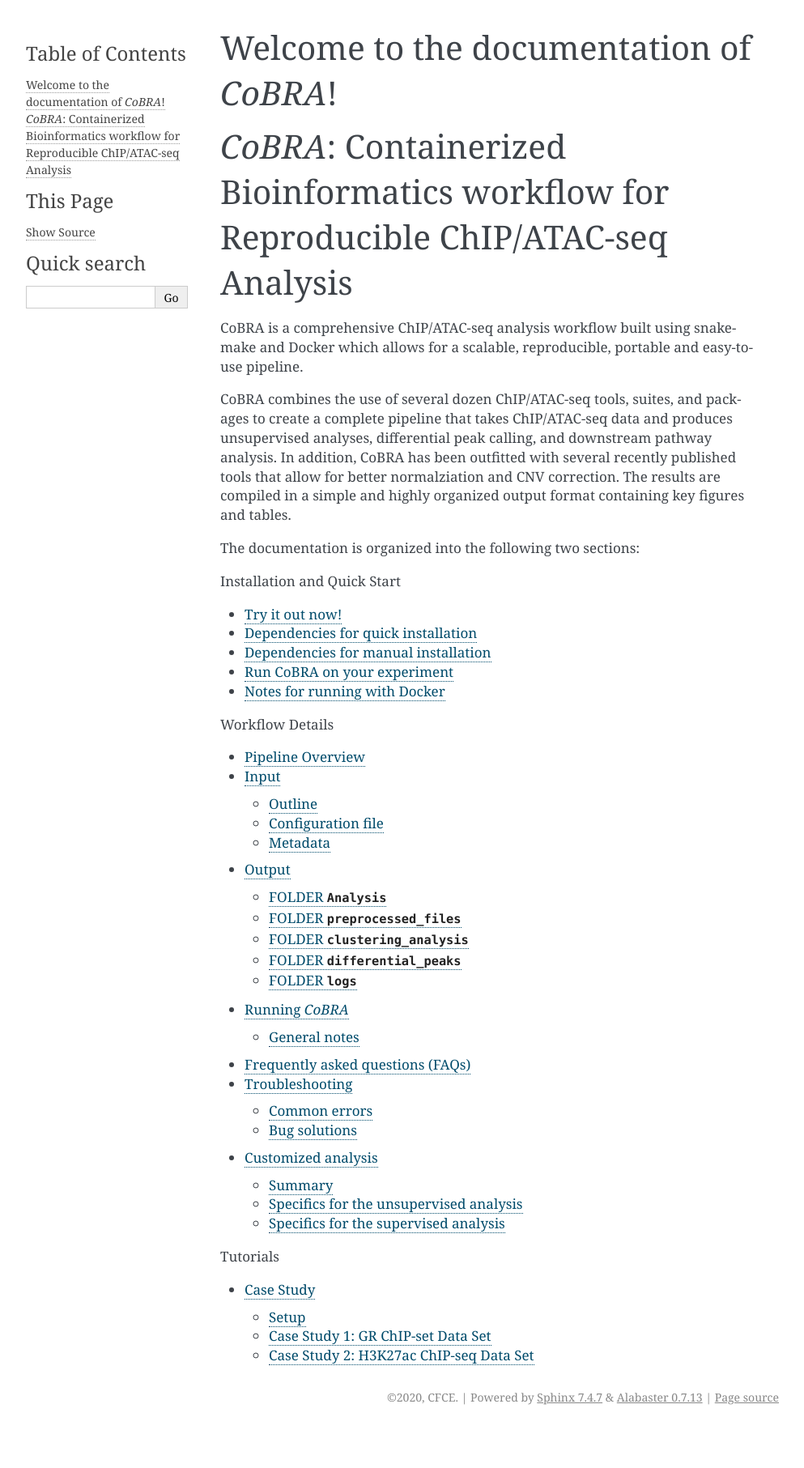
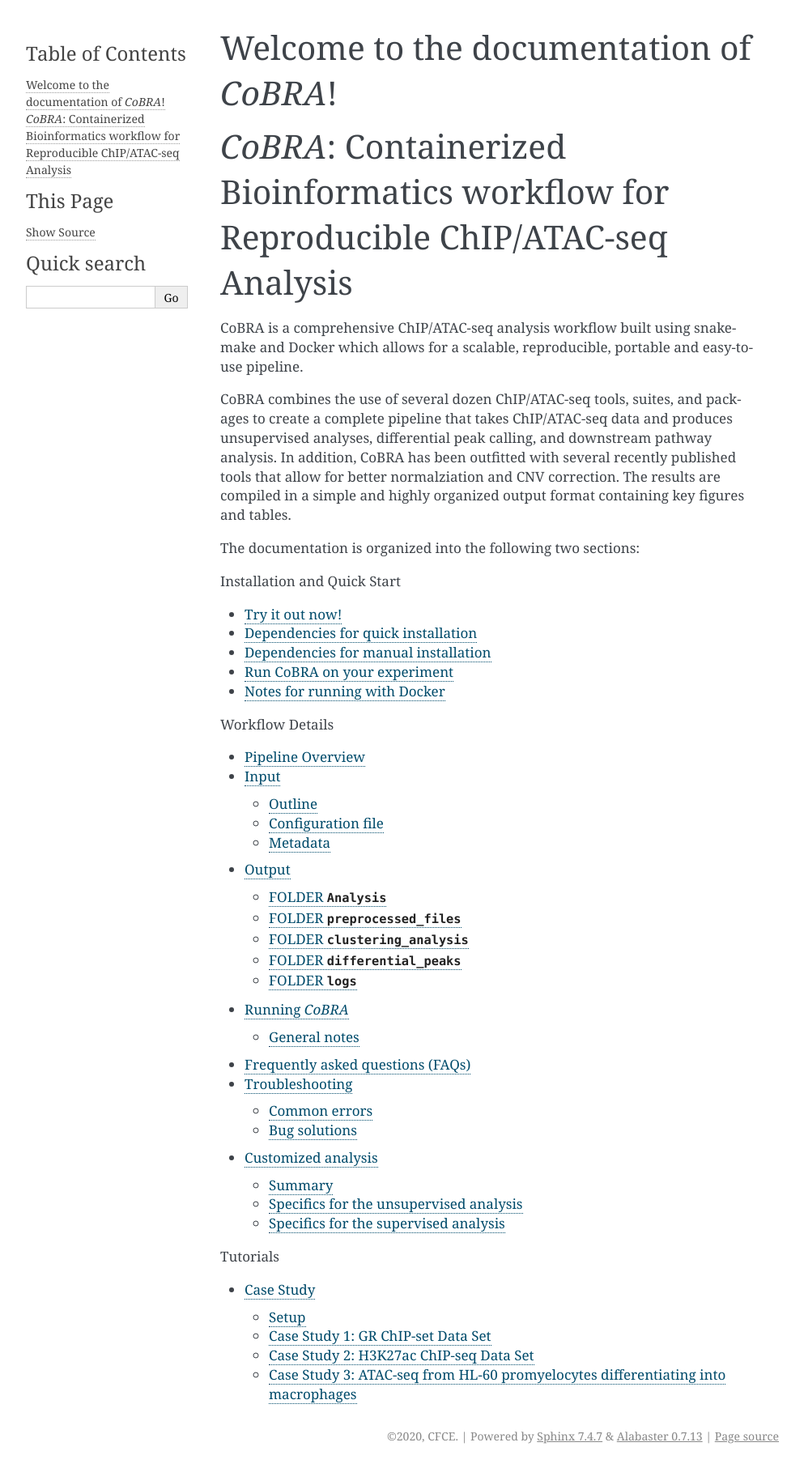
Before and after one commit to qiuxintao101/cobra, a Sphinx documentation site: the page built from docs/index.rst, in a window 1280 px wide. Shown: the whole page at 81% size, without its empty margins (148-1141 px from the left). Built offline with Sphinx 7.4.7, drawn with Linux system fonts in a browser that asks for light colours; before the commit the page ends 1765 px from its top, so only the background shows below that; some of the changed lines change nothing that is shown.

Commit message:
Update tutorials.rst

```diff
--- a/docs/tutorials.rst
+++ b/docs/tutorials.rst
@@ -233,50 +233,30 @@
 
   While the CoBRA pipeline is designed to be fast and efficient, easily-excuetable with just a few lines of commands, it is possible to produce the analysis in a step-wise fashion by running specific parts of the pipeline.
 
-1. **Unsupervised Analysis - PCA Plot**:
+1. **Unsupervised Analysis - PCA Plot, Sample-Sample Correlation Plot, Sample-Feature Heatmap, etc.**:
 
     .. code-block:: Bash
 
        snakemake pca_plot -f
+       snakemake heatmapSS_plot -f
+       snakemake heatmapSF_plot -f
 
-  This command produces the ``pca_plot_100_percent.pdf`` file located in the ``analysis_result/clustering_analysis/rpkm.1_num_sample.0_scale.q_fliter.cov.100/plots`` folder. The first page of the file is a color-coded Principal component analysis (PCA) plot that depicts how samples are separated in the first two principal components (those with the largest variance). The second page includes a scree plot indicating the percentage of variance captured by each principal component
+  Like illustrated in Case Study 1, this command produces the pca plot and the heatmaps located in the ``analysis_result/clustering_analysis/rpkm.1_num_sample.0_scale.q_fliter.cov.100/plots`` folder.
 
 .. figure:: ./tutorial_figures/case2/pca.png
       :scale: 30 %
       :alt: tutorial 2 pca plot
       :align: center
 
-  As illustrated in the PCA plot, PC1 separates the samples with different treatment concentration of dexamethasone, while PC2 further    separates the sample replicates.
-
 .. figure:: ./tutorial_figures/case2/pca_scree.png
       :scale: 30 %
       :alt: tutorial 2 pca scree
       :align: center
 
-      As illustrated in the scree plot, PC1 captures over 40% of the variance explained, and PC2 captures about 19%.
-
-2. **Unsupervised Analysis - Sample-Sample Correlation Plot**:
-
-    .. code-block:: Bash
-
-       snakemake heatmapSS_plot -f
-
-  This command produces the ``heatmapSS_plot_100_percent.pdf`` file located in the ``analysis_result/clustering_analysis/rpkm.1_num_sample.0_scale.q_fliter.cov.100/plots`` folder. It provides information on the clustering result based on the Pearson correlation coefficient, and illustrates the similarity between all samples in a pairwise fashion.
-
 .. figure:: ./tutorial_figures/case2/heatmapSS.png
       :scale: 30 %
       :alt: tutorial 2 ss heatmap
       :align: center
-
-  As illustrated in the SS correlation plot, samples replicates cluster tightly together (r > 0.6). And samples treated with 0.5nM of dexamethasone exhibited to be dissimilar to samples treated with 5nM or 50nM dexamethasone.
-
-3. **Unsupervised Analysis - Sample-Feature Heatmap**:
-
-    .. code-block:: Bash
-
-       snakemake heatmapSF_plot -f
-
-  This command produces the ``heatmapSF_plot_100_percent.pdf`` file located in the ``analysis_result/clustering_analysis/rpkm.1_num_sample.0_scale.q_fliter.cov.100/plots`` folder. It illustrates clustering of samples based on correlation on the horizontal axis and clustering of peaks on the vertical axis.
 
 .. figure:: ./tutorial_figures/case2/heatmapSF.png
       :scale: 30 %
@@ -284,18 +264,18 @@
       :align: center
 
 
-4. **Supervised Analysis - Limma/DeSeq2 Differential Peak Analysis**:
+2. **Supervised Analysis - Limma/DeSeq2 Differential Peak Analysis**:
 
     .. code-block:: Bash
 
        snakemake limma_and_deseq -f
 
   This command produces a series of files located in the ``analysis_result/differential_peaks/c50nm_vs_0.5nm`` folder, including the following:
-  - ``c50nm_vs_0.5nm.limma.csv``: a differentail peaks analysis table produced by Limma
-  - ``c50nm_vs_0.5nm.deseq.csv``: a differentail peaks analysis table produced by DESeq2
-  - ``c50nm_vs_0.5nm.deseq.Padj0.05.LG2FC.0.up.bed`` and ``c50nm_vs_0.5nm.deseq.Padj0.05.LG2FC.-0.down.bed``: bed files of peaks that are differentially up- and down-regulated, respectively
-  - ``c50nm_vs_0.5nm.deseq.sum.csv``: a table including total number of differential peaks under different thresholds
-  - ``c50nm_vs_0.5nm.t.test.csv``: a t-test table of the differential peaks
+  - ``MSS_vs_MSI.limma.csv``: a differentail peaks analysis table produced by Limma
+  - ``MSS_vs_MSI.deseq.csv``: a differentail peaks analysis table produced by DESeq2
+  - ``MSS_vs_MSI.deseq.Padj0.05.LG2FC.0.up.bed`` and ``c50nm_vs_0.5nm.deseq.Padj0.05.LG2FC.-0.down.bed``: bed files of peaks that are differentially up- and down-regulated, respectively
+  - ``MSS_vs_MSI.deseq.sum.csv``: a table including total number of differential peaks under different thresholds
+  - ``MSS_vs_MSI.t.test.csv``: a t-test table of the differential peaks
   - ``MA_plot.pdf``: a MA plot comparing the two treatment samples
 
 .. figure:: ./tutorial_figures/case2/maplot.png
@@ -320,12 +300,85 @@
   As illustrated in the heatmap above, there only exist upregulated peaks in 50nM dexamethasone treated samples as compared to 0.5 nM dexamethasone treated samples, and intensity goes as high as 1.75.
 
 
-5. **Comparison of Up and Down-regulated Site: Cistrome Toolkit**:
+3. **GSEA**:
 
-  *CoBRA* has built-in features that allows for comparison of up and down-regulated sites to a comprehesnive database of ChIP/ATAC and DNase data.
+  *CoBRA* has built-in features to do the Gene Set Enrichment analysis is performed on the ranked list of genes produced..
 
     .. code-block:: Bash
 
-       snakemake cistrome_tookit -f
+       snakemake GSEA -f
 
   Using the command above, *CoBRA* outputs a series of
+
+
+
+Case Study 3: ATAC-seq from HL-60 promyelocytes differentiating into macrophages
+================
+
+Background
+**********
+This tutorial makes use of ATAC-seq from HL-60 promyelocytes differentiating into macrophages. The samples were taken utilized a five-day time course (0hr, 3hr, 24hr, 96hr, and 120hr) to profile accessible chromatin of HL-60 promyelocytes ddifferentiating into macrophages. Here *CoBRA* results shows investigation of the differentiation of macrophages through changes
+in the landscape of accessible chromatin.
+
+Download and set-up for running the Macrophage_atac sample dataset
+**********************************************************
+
+  Please use the following command to download the Macrophage ATAC-seq sample dataset.
+
+  .. code-block:: Bash
+
+     snakemake download_example_Macrophage_atac
+
+  When the data set is downloaded, we can proceed to set up for the run.
+
+
+  To check if the setup is correct, begin a dry run via the following command:
+
+  .. code-block:: Bash
+
+     snakemake all -np
+
+Quick One-Step Analysis
+**********************************************************
+
+  Once the dry run completes without errors, run the pipeline using the following command (using 6 cores).
+
+  .. code-block:: Bash
+
+     snakemake all --cores 6
+
+
+Step-By-Step Analysis
+**********************************************************
+
+  While the CoBRA pipeline is designed to be fast and efficient, easily-excuetable with just a few lines of commands, it is possible to produce the analysis in a step-wise fashion by running specific parts of the pipeline.
+
+1. **Unsupervised Analysis - PCA Plot, Sample-Sample Correlation Plot, Sample-Feature Heatmap, etc.**:
+
+    .. code-block:: Bash
+
+       snakemake pca_plot -f
+       snakemake heatmapSS_plot -f
+       snakemake heatmapSF_plot -f
+
+  Like illustrated in Case Study 1, this command produces the pca plot and the heatmaps located in the ``analysis_result/clustering_analysis/rpkm.1_num_sample.0_scale.q_fliter.cov.100/plots`` folder.
+
+.. figure:: ./tutorial_figures/case3/pca.png
+      :scale: 30 %
+      :alt: tutorial 3 pca plot
+      :align: center
+
+.. figure:: ./tutorial_figures/case3/pca_scree.png
+      :scale: 30 %
+      :alt: tutorial 3 pca scree
+      :align: center
+
+.. figure:: ./tutorial_figures/case3/heatmapSS.png
+      :scale: 30 %
+      :alt: tutorial 3 ss heatmap
+      :align: center
+
+.. figure:: ./tutorial_figures/case2/heatmapSF.png
+      :scale: 30 %
+      :alt: tutorial 2 sf heatmap
+      :align: center
```
